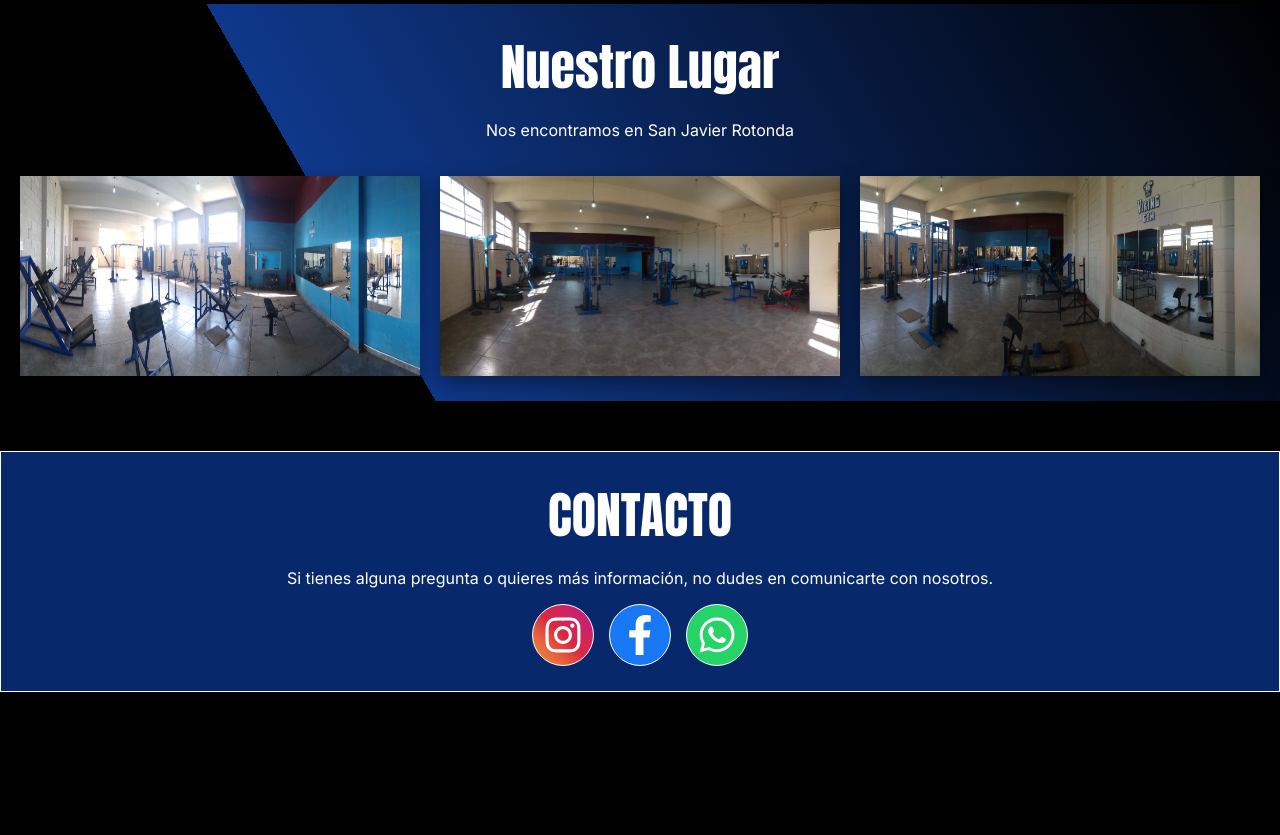
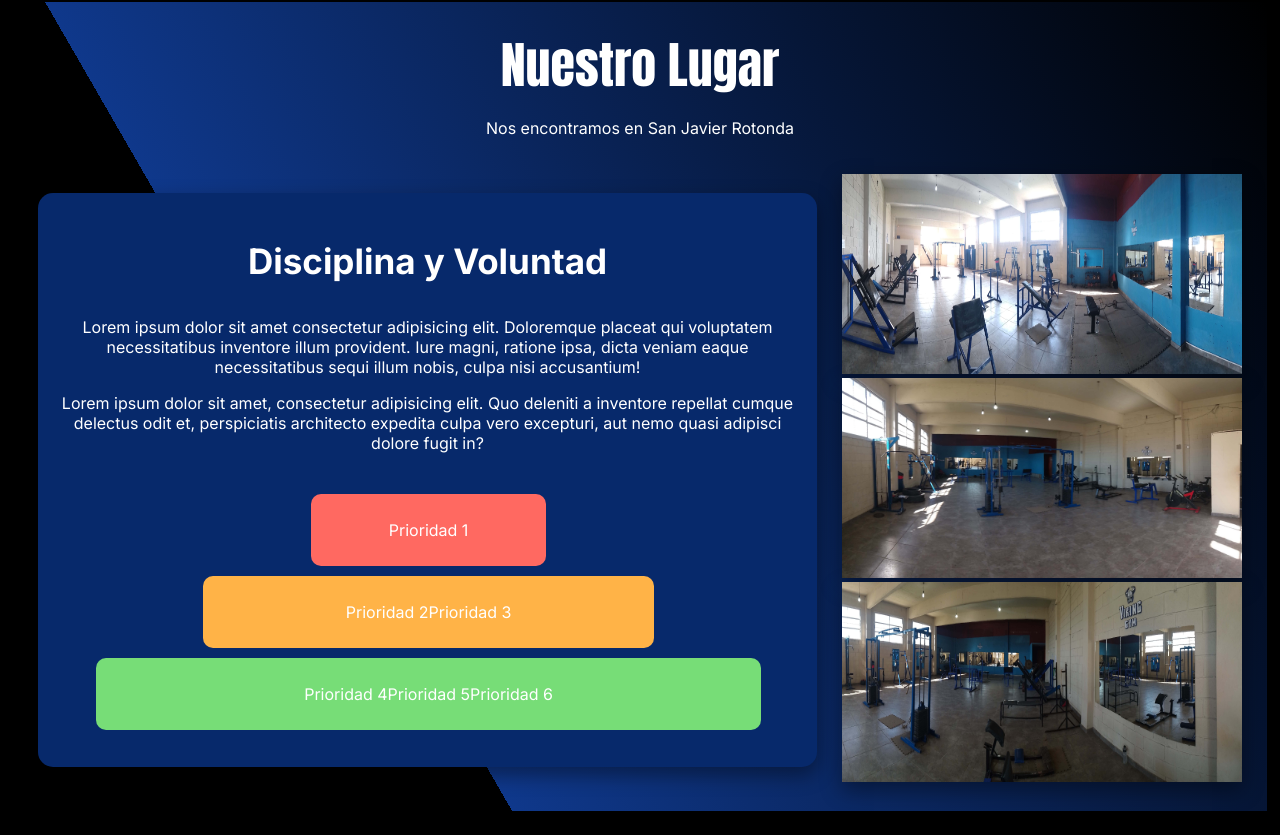
Before and after one commit to Namilog7/gym-app, a Next.js app: page / in a window 1280 px wide. Shown: the part 1285-2120 px from the top of the page. Before the commit the page ends 1977 px from the top, so only its background shows below. Built offline with nearby package versions, Linux system fonts and the light colour scheme; no server answers.

Commit message:
seccion nosotros diseño

```diff
--- a/src/app/components/NavBar.tsx
+++ b/src/app/components/NavBar.tsx
@@ -12,7 +12,7 @@ export const NavBar = () => {
                         src="/gymlogo.png"
                     />
                 </div>
-                <div>
+                <div className="links">
                     <p>Servicios</p>
                     <p>Nosotros</p>
                     <p>Productos</p>
--- /dev/null
+++ b/src/app/components/Piramid.jsx
@@ -0,0 +1,50 @@
+import React from 'react';
+
+const Pyramid = () => {
+  return (
+    <div style={styles.container}>
+      <div style={{ ...styles.level, ...styles.top, backgroundColor: '#FF6961' }}>
+        <p>Prioridad 1</p>
+      </div>
+      <div style={{ ...styles.level, ...styles.middle, backgroundColor: '#FFB347' }}>
+        <p>Prioridad 2</p>
+        <p>Prioridad 3</p>
+      </div>
+      <div style={{ ...styles.level, ...styles.bottom, backgroundColor: '#77DD77' }}>
+        <p>Prioridad 4</p>
+        <p>Prioridad 5</p>
+        <p>Prioridad 6</p>
+      </div>
+    </div>
+  );
+};
+
+const styles = {
+  container: {
+    display: 'flex',
+    flexDirection: 'column',
+    alignItems: 'center',
+    justifyContent: 'center',
+    width: '95%',
+    padding: '20px',
+  },
+  level: {
+    display: 'flex',
+    justifyContent: 'center',
+    padding: '10px',
+    margin: '5px 0',
+    borderRadius: '10px',
+    textAlign: 'center',
+  },
+  top: {
+    width: '30%', // Nivel más alto, más pequeño
+  },
+  middle: {
+    width: '60%', // Nivel intermedio, más grande
+  },
+  bottom: {
+    width: '90%', // Nivel más bajo, más grande
+  },
+};
+
+export default Pyramid;
--- a/src/app/components/SectionNosotros.tsx
+++ b/src/app/components/SectionNosotros.tsx
@@ -1,5 +1,6 @@
 "use client"
 import { anton } from "./SectionPrincipal"
+import Piramid from "./Piramid"
 export default function SectionNosotros() {
     return (
         <div className="nosotros">
@@ -7,10 +8,18 @@ export default function SectionNosotros() {
                 <h3 className={`${anton.className} titles`}>Nuestro Lugar</h3>
                 <p>Nos encontramos en San Javier Rotonda </p>
             </div>
-            <div className="nosotrosimg">
-                <img src="/photogym1.jpg" alt="fotogim1" style={{ width: "400px", height: "200px" }} />
-                <img src="/photogym2.jpg" alt="fotogim2" style={{ width: "400px", height: "200px" }} />
-                <img src="/photogym3.jpg" alt="fotogim3" style={{ width: "400px", height: "200px" }} />
+            <div className="nosotroscontenido">
+                <div className="contenido">
+                    <h3>Disciplina y Voluntad</h3>
+                    <p>Lorem ipsum dolor sit amet consectetur adipisicing elit. Doloremque placeat qui voluptatem necessitatibus inventore illum provident. Iure magni, ratione ipsa, dicta veniam eaque necessitatibus sequi illum nobis, culpa nisi accusantium!</p>
+                    <p>Lorem ipsum dolor sit amet, consectetur adipisicing elit. Quo deleniti a inventore repellat cumque delectus odit et, perspiciatis architecto expedita culpa vero excepturi, aut nemo quasi adipisci dolore fugit in?</p>
+                    <Piramid />
+                </div>
+                <div className="nosotrosimg">
+                    <img src="/photogym1.jpg" alt="fotogim1" style={{ width: "400px", height: "200px" }} loading="lazy" />
+                    <img src="/photogym2.jpg" alt="fotogim2" style={{ width: "400px", height: "200px" }} loading="lazy" />
+                    <img src="/photogym3.jpg" alt="fotogim3" style={{ width: "400px", height: "200px" }} loading="lazy" />
+                </div>
             </div>
         </div>
     )
--- a/src/app/styles/main.scss
+++ b/src/app/styles/main.scss
@@ -151,6 +151,10 @@ header {
 }
 
 @media (max-width: 550px) {
+    .links {
+        display: none;
+    }
+
     .contenedorheader {
         width: 100%;
         font-size: small;
@@ -170,6 +174,16 @@ header {
         flex-direction: column;
         align-items: center;
         width: 100%;
+    }
+
+    .nosotroscontenido {
+        flex-direction: column;
+
+        .nosotrosimg {
+            justify-content: center;
+            align-items: center;
+            width: 100%;
+        }
     }
 }
 
@@ -295,7 +309,7 @@ main {
         color: white;
         border-radius: 12px;
         background-color: #0c076b;
-        border: 1px solid black;
+
         box-shadow: 0px 8px 20px rgba(0, 0, 0, 0.4);
 
         h3 {
@@ -429,13 +443,33 @@ main {
     display: flex;
     flex-direction: column;
     gap: 20px;
+    width: 97%;
+}
+
+.nosotroscontenido {
+    width: 100%;
+    display: flex;
+    gap: 25px;
+    align-items: center;
+
+    .contenido {
+        height: 100%;
+        border-radius: 15px;
+        background-color: #07296b;
+        padding: 1%;
+        box-shadow: 0px 8px 20px rgba(0, 0, 0, 0.4);
+
+
+        h3 {
+            font-size: 35px;
+            font-weight: bold;
+        }
+    }
 }
 
 .nosotrosimg {
-    width: 100%;
-    display: flex;
-    justify-content: center;
-    gap: 20px;
+    width: 40%;
+    gap: 25px;
 
     img {
         box-shadow: 0px 8px 20px rgba(0, 0, 0, 0.4);
```
